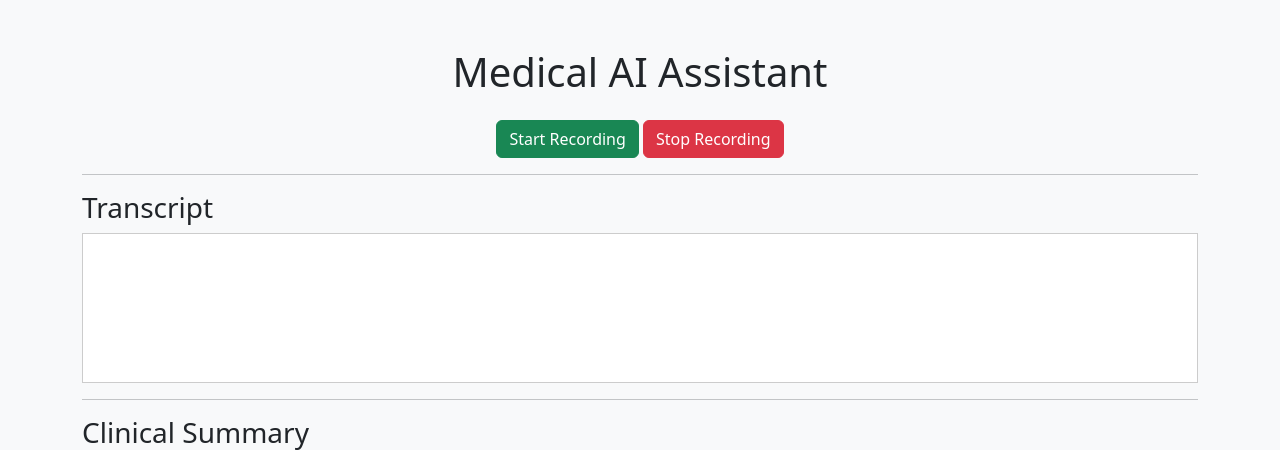
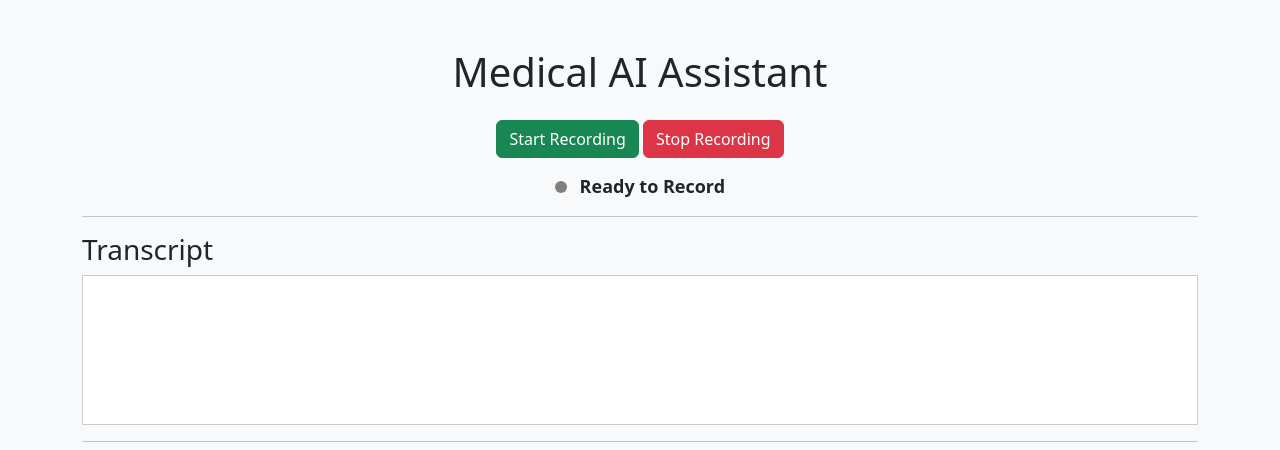
Before and after one commit to Yojanasanjaypatil/medical-AI-assistant, a Flask app: page / in a window 1280 px wide. Shown: the top 450 px of the page. Run offline with Flask 3, Linux system fonts and the light colour scheme.

Commit message:
Improved UI with recording status indicator

```diff
--- a/static/script.js
+++ b/static/script.js
@@ -8,6 +8,12 @@ const stopBtn =
 document.getElementById("stopBtn");
 
 startBtn.onclick = async () => {
+
+    document.getElementById("status-dot").className =
+    "dot recording";
+
+    document.getElementById("status-text").innerText =
+    "Recording...";
 
     const stream =
     await navigator.mediaDevices
@@ -29,6 +35,12 @@ startBtn.onclick = async () => {
 stopBtn.onclick = () => {
 
     mediaRecorder.stop();
+
+    document.getElementById("status-dot").className =
+    "dot stopped";
+
+    document.getElementById("status-text").innerText =
+    "Recording Stopped";
 
     mediaRecorder.onstop = async () => {
 
--- a/static/style.css
+++ b/static/style.css
@@ -8,3 +8,33 @@ body{
     padding:15px;
     background:white;
 }
+.recording-status{
+    margin-top:15px;
+    text-align:center;
+    font-weight:bold;
+    font-size:18px;
+}
+
+.dot{
+    width:12px;
+    height:12px;
+    border-radius:50%;
+    display:inline-block;
+    background:gray;
+    margin-right:8px;
+}
+
+.recording{
+    background:red !important;
+    animation:pulse 1s infinite;
+}
+
+.stopped{
+    background:green !important;
+}
+
+@keyframes pulse{
+    0%{opacity:1;}
+    50%{opacity:0.3;}
+    100%{opacity:1;}
+}
--- a/templates/index.html
+++ b/templates/index.html
@@ -31,6 +31,10 @@ href="{{ url_for('static', filename='style.css') }}">
         </button>
 
     </div>
+    <div class="recording-status">
+    <span id="status-dot" class="dot"></span>
+    <span id="status-text">Ready to Record</span>
+</div>
 
     <hr>
 
```
Also changed, not shown: 1 other file.
